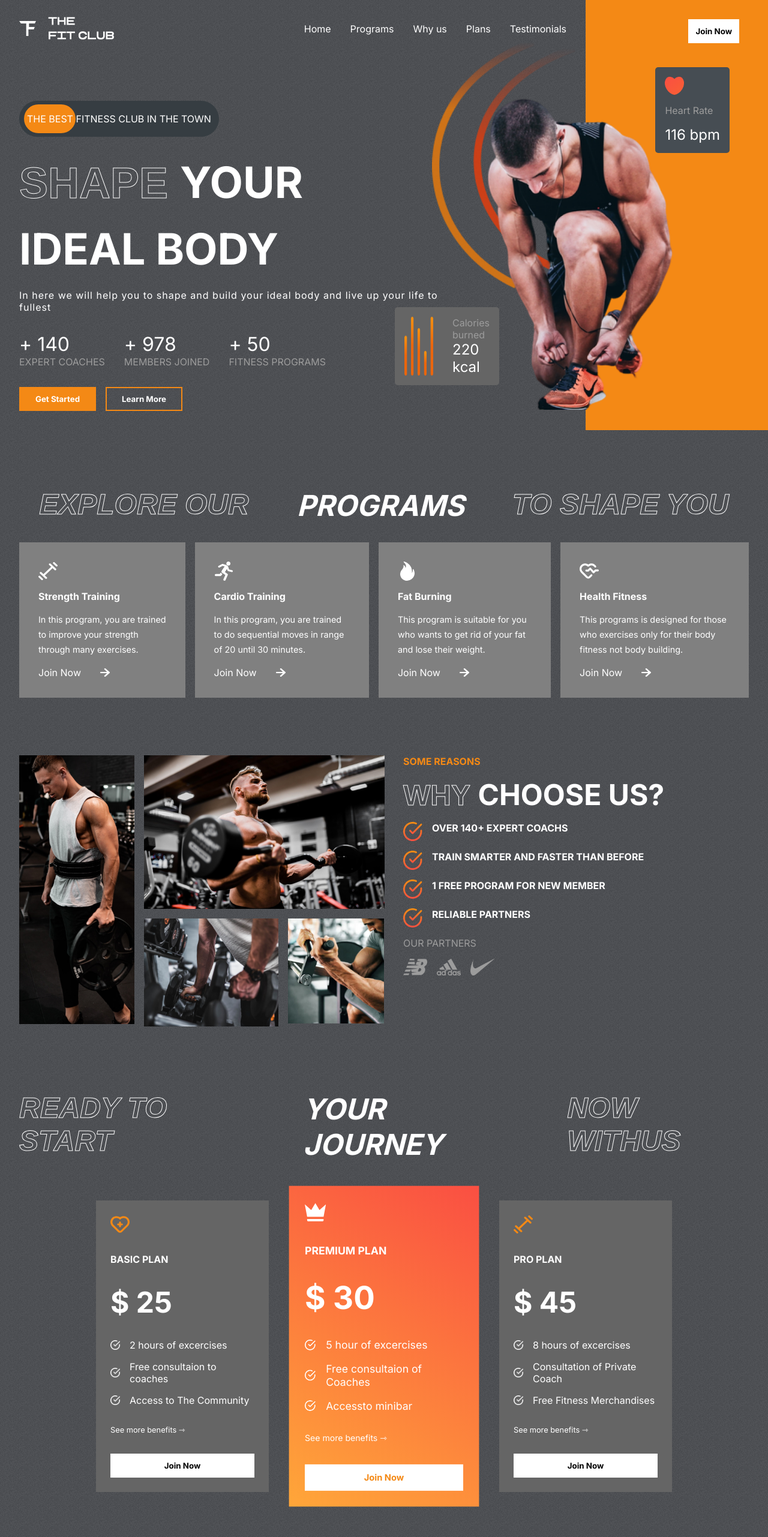
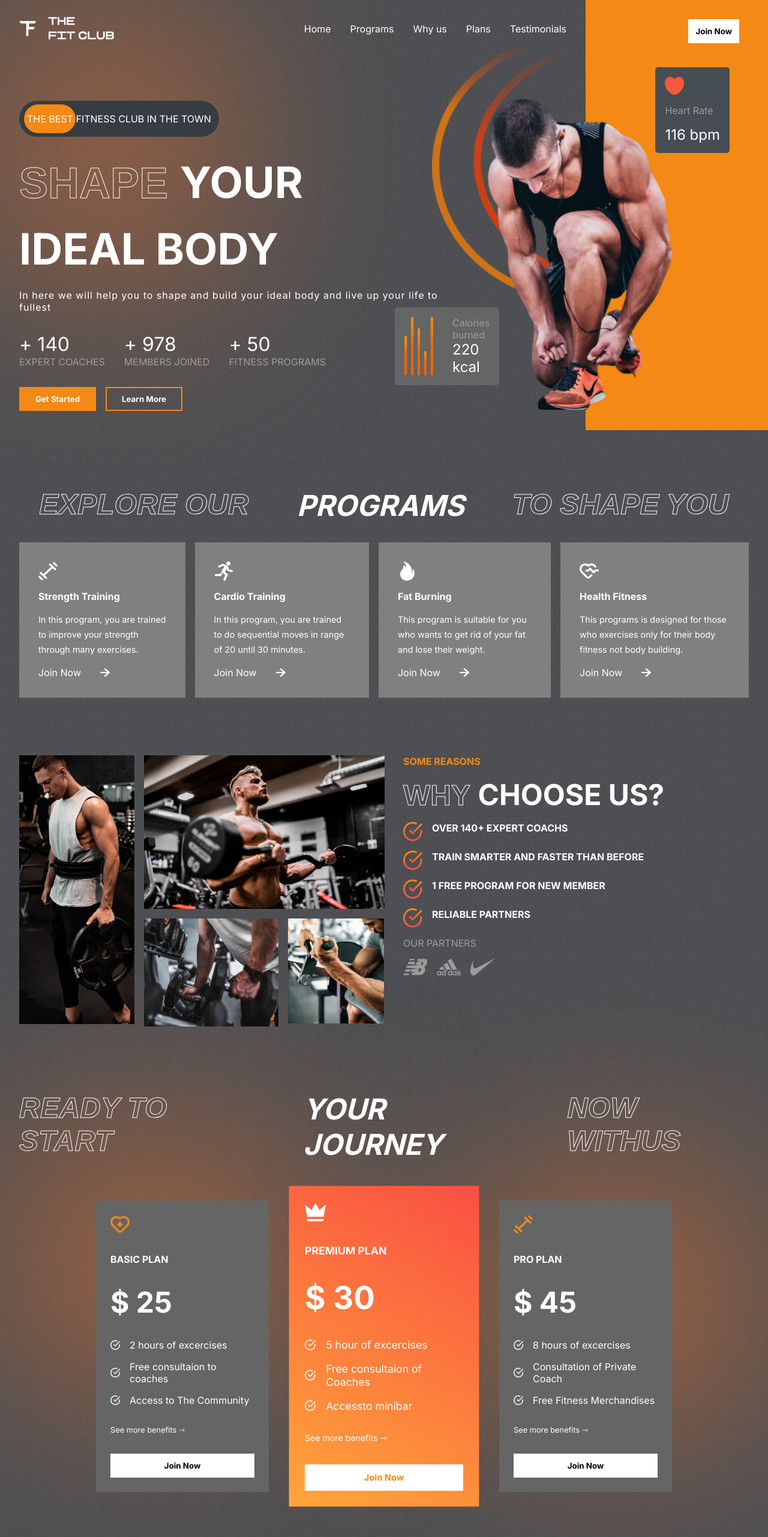
Before and after one commit to MohammedAboSido/React_Project05, a React (Create React App) app: page / in a window 1280 px wide. Shown: the top 2562 px of the page at 60% size. Built offline with nearby package versions, Linux system fonts and the light colour scheme.

Commit message:
Blur Effects

```diff
--- a/src/components/Footer/Footer.jsx
+++ b/src/components/Footer/Footer.jsx
@@ -20,6 +20,8 @@
             <img src={logo} alt="" />
           </div>
         </div>
+        <div className={`blur ${style.footerBlur1}`}></div>
+        <div className={`blur ${style.footerBlur2}`}></div>
       </div>
     </>
   );
--- a/src/components/Footer/style.module.css
+++ b/src/components/Footer/style.module.css
@@ -30,3 +30,21 @@
 .logo>img {
     width: 10rem;
 }
+
+.footerBlur1 {
+    bottom: 0;
+    right: 15%;
+    width: 26rem;
+    height: 12rem;
+    filter: blur(200px);
+    background-color: red;
+}
+
+.footerBlur2 {
+    bottom: 0;
+    left: 15%;
+    width: 26rem;
+    height: 12rem;
+    filter: blur(200px);
+    background-color: rgba(255, 115, 0);
+}
--- a/src/components/Hero/Hero.jsx
+++ b/src/components/Hero/Hero.jsx
@@ -10,6 +10,7 @@
   return (
     <>
       <div className={style.hero}>
+        <div className={`blur ${style.heroBlur}`}></div>
         <div className={style.left}>
           <Header />
           {/*the best ad*/}
--- a/src/components/Hero/style.module.css
+++ b/src/components/Hero/style.module.css
@@ -183,3 +183,9 @@
     color: white;
     font-size: 1.5rem;
 }
+
+.heroBlur {
+    width: 22rem;
+    height: 30rem;
+    left: 0;
+}
--- a/src/components/Plans/Plans.jsx
+++ b/src/components/Plans/Plans.jsx
@@ -6,6 +6,8 @@
   return (
     <>
       <div className={style.plansContainer}>
+        <div className={`blur ${style.plansBlur1}`}></div>
+        <div className={`blur ${style.plansBlur2}`}></div>
         <div className={style.plansHeader}>
           <span className="stroke-text">READY TO START</span>
           <span>YOUR JOURNEY</span>
--- a/src/components/Plans/style.module.css
+++ b/src/components/Plans/style.module.css
@@ -24,3 +24,17 @@
     align-items: center;
     gap: 3rem;
 }
+
+.plansBlur1 {
+    width: 32rem;
+    height: 23rem;
+    top: 6rem;
+    left: 0;
+}
+
+.plansBlur2 {
+    width: 32rem;
+    height: 23rem;
+    top: 10rem;
+    right: 0;
+}
--- a/src/main.css
+++ b/src/main.css
@@ -62,3 +62,11 @@
 .btn.btn:hover {
     cursor: pointer;
 }
+
+.blur {
+    background: rgba(253, 120, 43, 0.69);
+    position: absolute;
+    border-radius: 50%;
+    filter: blur(150px);
+    z-index: -9;
+}
```
